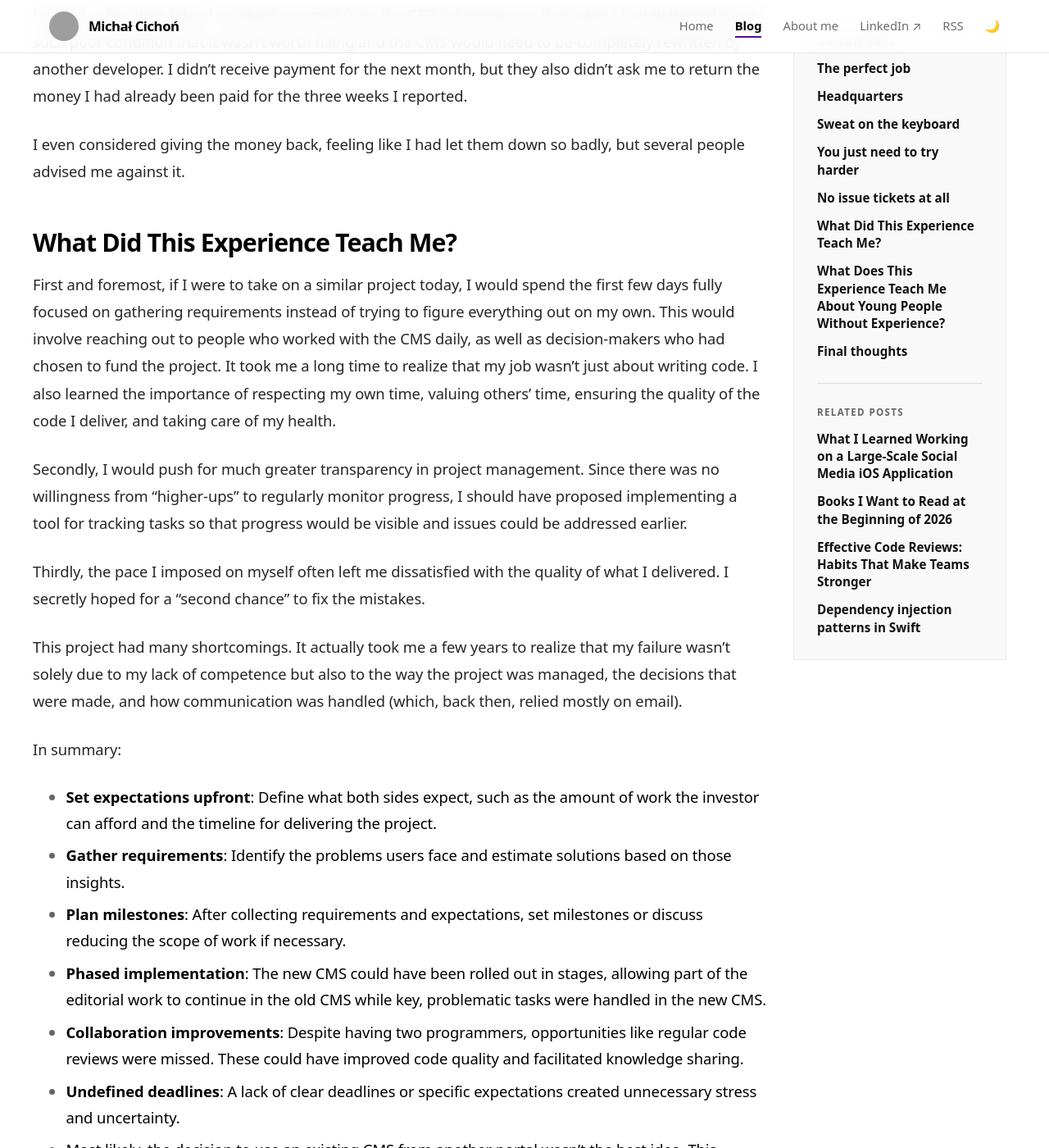
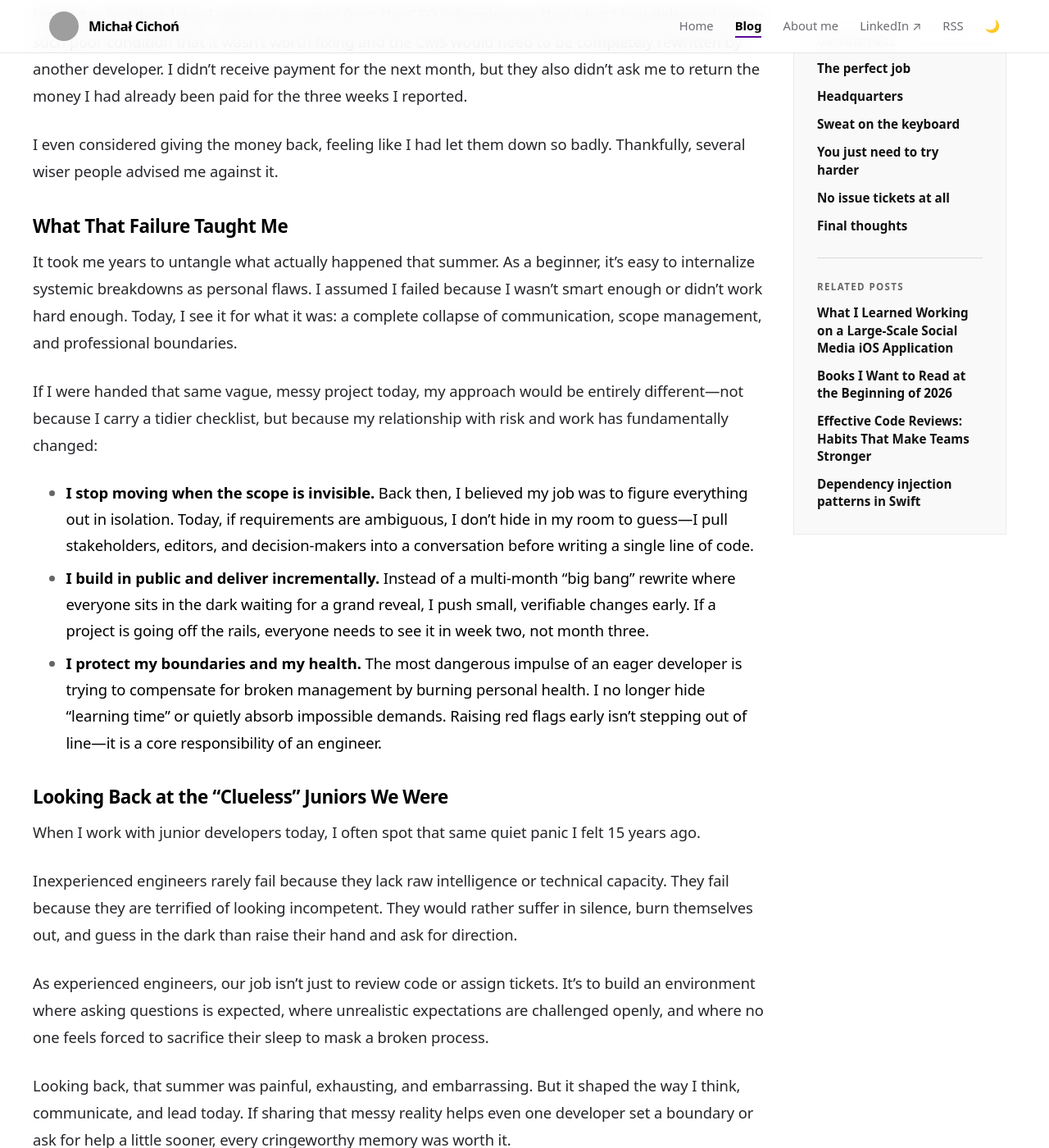
Before and after one commit to michalcichon/michalcichon.github.io, a Jekyll site: the page built from _posts/2024-12-08-my-clueless-start-in-it-15-year-retrospective.md, in a window 1280 px wide and 1400 px high, scrolled down 5906 px. Shown: the whole window at 82% size. Built offline with Jekyll 4.4.1, drawn with Linux system fonts in a browser that asks for light colours; comment, search, counter and statistics services are not loaded; some of the changed text lies outside the part shown; grey boxes are pictures that could not be loaded.

Commit message:
rewording

```diff
--- a/_posts/2024-12-08-my-clueless-start-in-it-15-year-retrospective.md
+++ b/_posts/2024-12-08-my-clueless-start-in-it-15-year-retrospective.md
@@ -92,32 +92,27 @@ I expected the feedback wouldn’t be perfect and assumed I’d have a few thing
 
 Instead, a few days later, I received an email from the CEO informing me that what I had delivered was in such poor condition that it wasn’t worth fixing and the CMS would need to be completely rewritten by another developer. I didn’t receive payment for the next month, but they also didn’t ask me to return the money I had already been paid for the three weeks I reported.
 
-I even considered giving the money back, feeling like I had let them down so badly, but several people advised me against it.
+I even considered giving the money back, feeling like I had let them down so badly. Thankfully, several wiser people advised me against it.
 
-## What Did This Experience Teach Me?
+### What That Failure Taught Me
 
-First and foremost, if I were to take on a similar project today, I would spend the first few days fully focused on gathering requirements instead of trying to figure everything out on my own. This would involve reaching out to people who worked with the CMS daily, as well as decision-makers who had chosen to fund the project. It took me a long time to realize that my job wasn’t just about writing code. I also learned the importance of respecting my own time, valuing others’ time, ensuring the quality of the code I deliver, and taking care of my health.
+It took me years to untangle what actually happened that summer. As a beginner, it’s easy to internalize systemic breakdowns as personal flaws. I assumed I failed because I wasn't smart enough or didn't work hard enough. Today, I see it for what it was: a complete collapse of communication, scope management, and professional boundaries.
 
-Secondly, I would push for much greater transparency in project management. Since there was no willingness from “higher-ups” to regularly monitor progress, I should have proposed implementing a tool for tracking tasks so that progress would be visible and issues could be addressed earlier.
+If I were handed that same vague, messy project today, my approach would be entirely different—not because I carry a tidier checklist, but because my relationship with risk and work has fundamentally changed:
 
-Thirdly, the pace I imposed on myself often left me dissatisfied with the quality of what I delivered. I secretly hoped for a “second chance” to fix the mistakes.
+* **I stop moving when the scope is invisible.** Back then, I believed my job was to figure everything out in isolation. Today, if requirements are ambiguous, I don't hide in my room to guess—I pull stakeholders, editors, and decision-makers into a conversation before writing a single line of code.
+* **I build in public and deliver incrementally.** Instead of a multi-month "big bang" rewrite where everyone sits in the dark waiting for a grand reveal, I push small, verifiable changes early. If a project is going off the rails, everyone needs to see it in week two, not month three.
+* **I protect my boundaries and my health.** The most dangerous impulse of an eager developer is trying to compensate for broken management by burning personal health. I no longer hide "learning time" or quietly absorb impossible demands. Raising red flags early isn't stepping out of line—it is a core responsibility of an engineer.
 
-This project had many shortcomings. It actually took me a few years to realize that my failure wasn’t solely due to my lack of competence but also to the way the project was managed, the decisions that were made, and how communication was handled (which, back then, relied mostly on email).
+### Looking Back at the "Clueless" Juniors We Were
 
-In summary:
-- **Set expectations upfront**: Define what both sides expect, such as the amount of work the investor can afford and the timeline for delivering the project.
-- **Gather requirements**: Identify the problems users face and estimate solutions based on those insights.
-- **Plan milestones**: After collecting requirements and expectations, set milestones or discuss reducing the scope of work if necessary.
-- **Phased implementation**: The new CMS could have been rolled out in stages, allowing part of the editorial work to continue in the old CMS while key, problematic tasks were handled in the new CMS.
-- **Collaboration improvements**: Despite having two programmers, opportunities like regular code reviews were missed. These could have improved code quality and facilitated knowledge sharing.
-- **Undefined deadlines**: A lack of clear deadlines or specific expectations created unnecessary stress and uncertainty.
-- Most likely, the decision to use an existing CMS from another portal wasn’t the best idea. This decision should have been challenged, and alternatives considered—such as implementing the problematic functionalities from scratch or performing a thorough overhaul of the existing CMS, which could also have been done in phases.
+When I work with junior developers today, I often spot that same quiet panic I felt 15 years ago.
 
-## What Does This Experience Teach Me About Young People Without Experience?
+Inexperienced engineers rarely fail because they lack raw intelligence or technical capacity. They fail because they are terrified of looking incompetent. They would rather suffer in silence, burn themselves out, and guess in the dark than raise their hand and ask for direction.
 
-Over the past 15 years, I’ve worked with many developers, both juniors and those with over 20 years of experience. There were juniors who learned very quickly and delivered excellent results from the start, but that’s not always the case.
+As experienced engineers, our job isn't just to review code or assign tickets. It’s to build an environment where asking questions is expected, where unrealistic expectations are challenged openly, and where no one feels forced to sacrifice their sleep to mask a broken process.
 
-If I had someone back then to teach me good practices, advise me on the right tools—like for example using a code repository—explain that working late into the night isn’t a great idea, encourage me to challenge others’ ideas when necessary (like for example using the “new” CMS), and help me think about breaking a large task into smaller parts with clear milestones, this project most likely wouldn’t have ended in such a failure.
+Looking back, that summer was painful, exhausting, and embarrassing. But it shaped the way I think, communicate, and lead today. If sharing that messy reality helps even one developer set a boundary or ask for help a little sooner, every cringeworthy memory was worth it.
 
 ## Final thoughts
 
```
